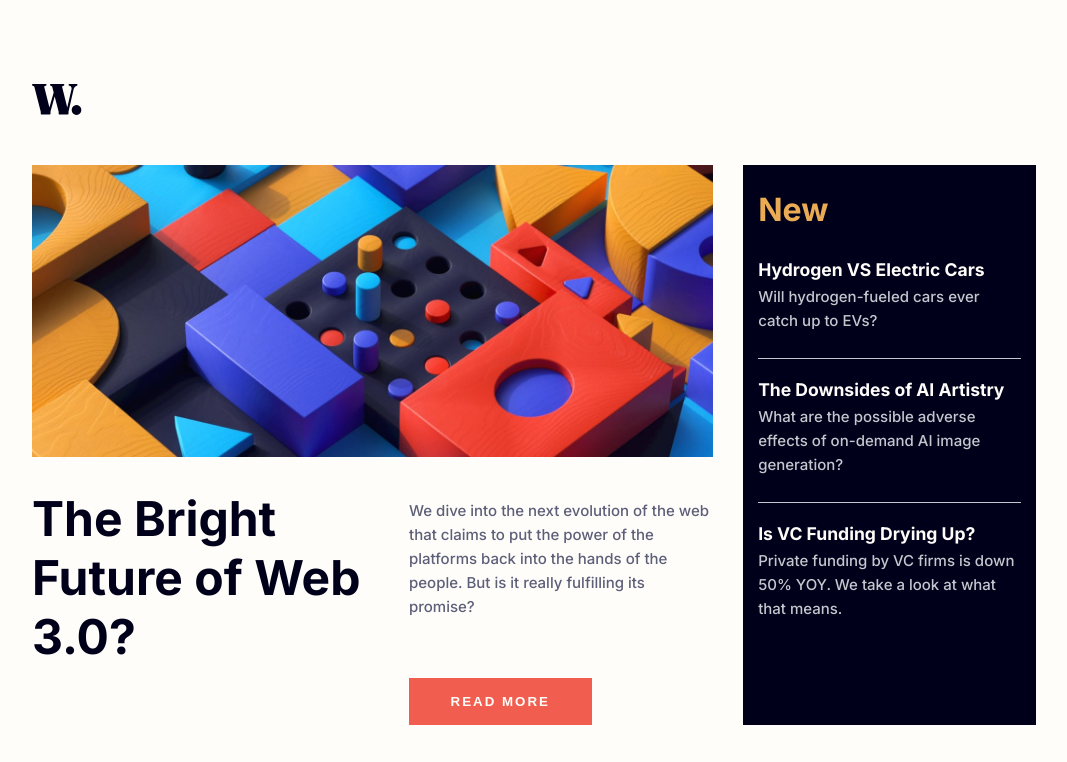
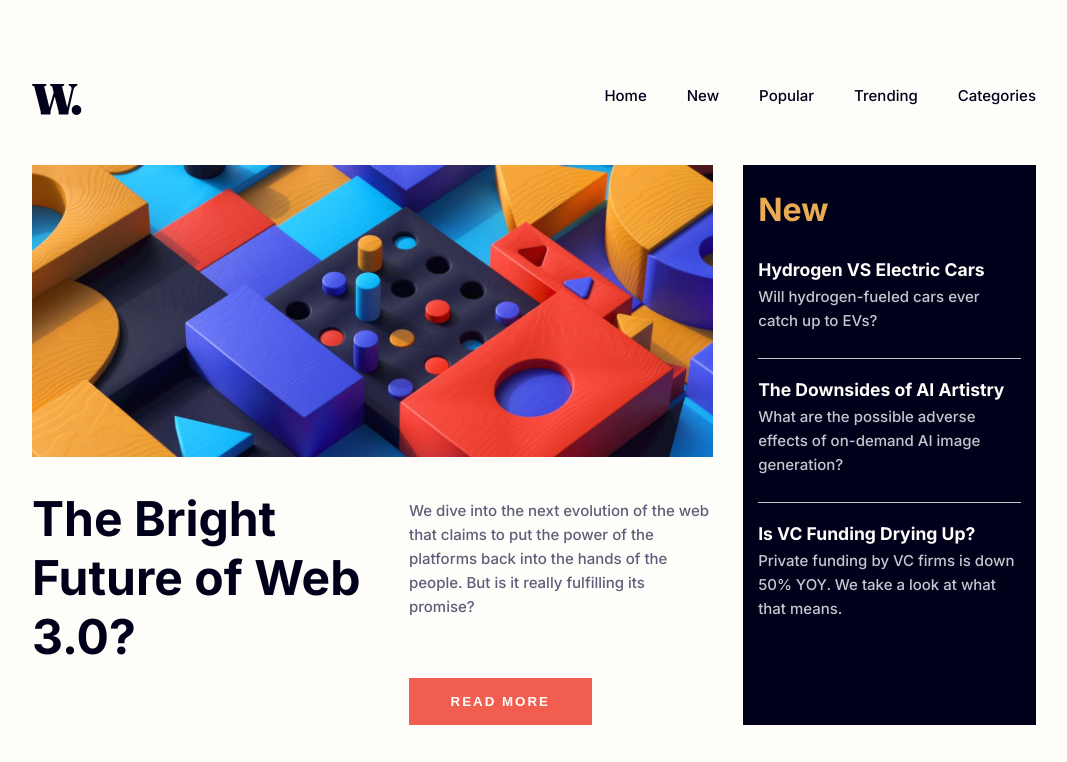
Before and after one commit to lazo2212/News_homepage, a plain HTML site: page index.html in a window 1280 px wide. Shown: the top 762 px of the page, without its empty margins (106-1173 px from the left). Drawn offline with Linux system fonts and the light colour scheme.

Commit message:
modified:   assets/css/main.css 	modified:   assets/sass/main.scss

```diff
--- a/assets/sass/main.scss
+++ b/assets/sass/main.scss
@@ -32,6 +32,10 @@ body {
   body {
     margin: 5% 10%;
     max-width: 1440px;
+
+    .navbar {
+      display: flex;
+    }
 
     .open {
       display: none;
```
Also changed, not shown: assets/css/main.css.
